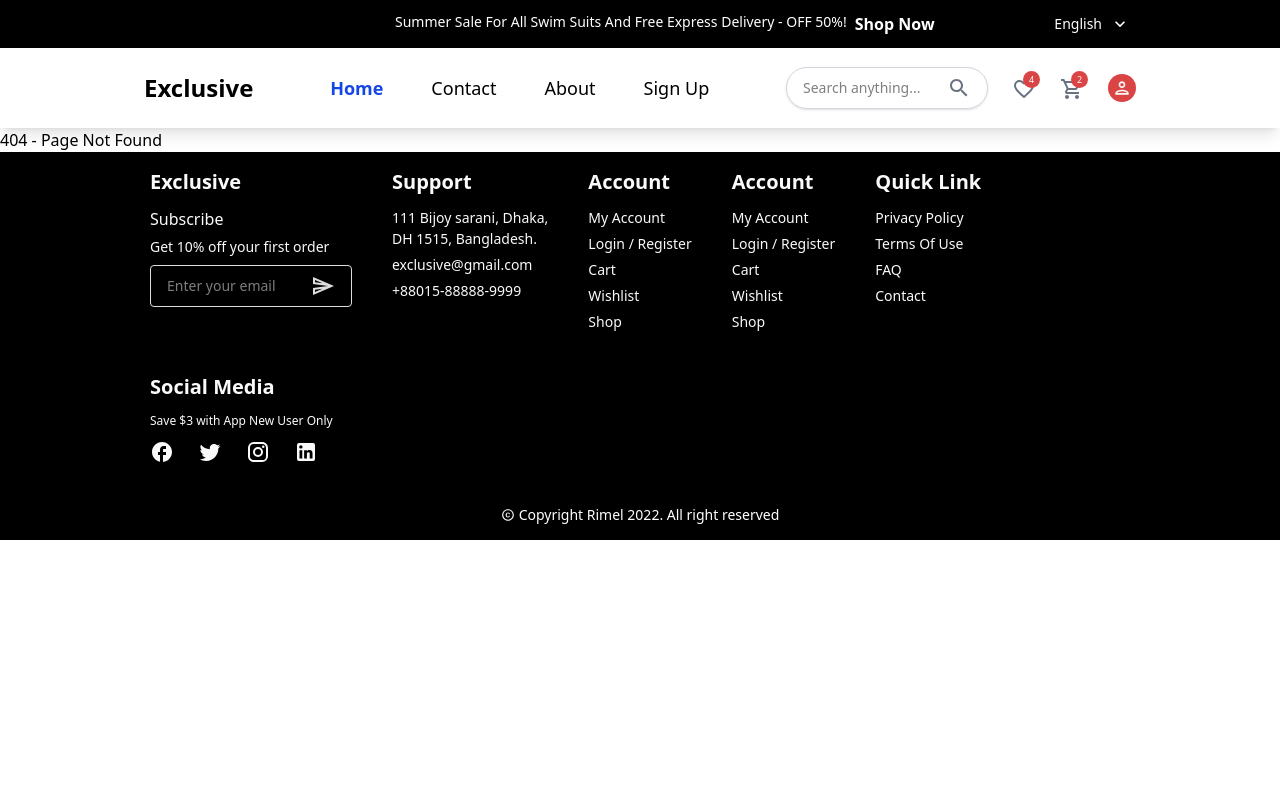
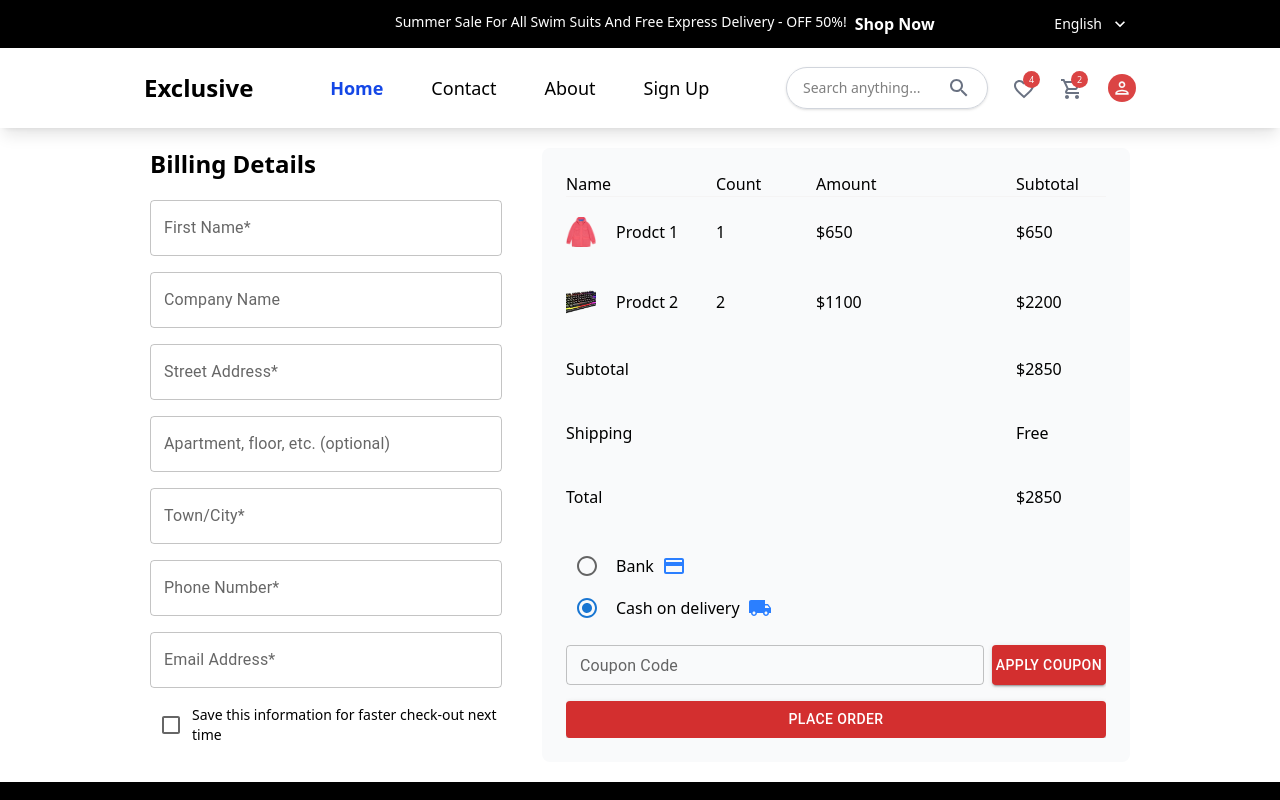
Before and after one commit to mbiopeter/electronic-shop-website, a React (Vite) app: page /billing in a window 1280 px wide. Shown: the top 800 px of the page. Built offline with nearby package versions, Linux system fonts and the light colour scheme.

Commit message:
billing page

```diff
--- a/src/App.jsx
+++ b/src/App.jsx
@@ -13,6 +13,7 @@ import Authentication from "./views/pages/authentication/Authentication";
 import Cart from "./views/pages/cart/Cart";
 import Abaut from "./views/pages/abaut/Abaut";
 import WishList from "./views/pages/wishList/WishList";
+import Billing from "./views/pages/billing/Billing";
 
 
 const NotFound = () => <h2>404 - Page Not Found</h2>;
@@ -31,6 +32,7 @@ function App() {
             <Route path="/cart" element={<Cart />} />
             <Route path="/abaut" element={<Abaut />} />
             <Route path="/wishlist" element={<WishList />} />
+            <Route path="/billing" element={<Billing />} />
             <Route path="*" element={<NotFound />} />
           </Routes>
           {/* footer */}
--- /dev/null
+++ b/src/views/pages/billing/Billing.jsx
@@ -0,0 +1,119 @@
+import React from 'react';
+import { TextField, Radio, Button, Checkbox } from '@mui/material';
+import { CreditCard, LocalShipping, } from '@mui/icons-material';
+
+import product1 from '../../../assets/images/product1.png';
+import product2 from '../../../assets/images/product2.png';
+
+const billedItems = [
+    {
+        img:product1,
+        name:'Prodct 1',
+        count:1,
+        amount:650,
+        shipping:0
+    },
+    {
+        img:product2,
+        name:'Prodct 2',
+        count:2,
+        amount:1100,
+        shipping:0
+    }
+];
+
+
+const Billing = () => {
+    let total = 0;
+    let shipping = 0;
+    billedItems.map((item) => {
+        total += item.count * item.amount;
+        shipping += item.shipping;
+    })
+
+    return (
+        <div className='w-full flex flex-col lg:flex-row py-5 px-[50px] justify-between lg:px-[150px] gap-10'>
+
+
+            <div className='w-full lg:w-[40%]'>
+                <h2 className='text-2xl font-semibold mb-5'>Billing Details</h2>
+                <form className='flex flex-col gap-4'>
+                    <TextField label='First Name*' variant='outlined' fullWidth />
+                    <TextField label='Company Name' variant='outlined' fullWidth />
+                    <TextField label='Street Address*' variant='outlined' fullWidth />
+                    <TextField label='Apartment, floor, etc. (optional)' variant='outlined' fullWidth />
+                    <TextField label='Town/City*' variant='outlined' fullWidth />
+                    <TextField label='Phone Number*' variant='outlined' fullWidth />
+                    <TextField label='Email Address*' variant='outlined' fullWidth />
+                    <div className='flex items-center'>
+                        <Checkbox color='primary' />
+                        <p className='text-sm'>Save this information for faster check-out next time</p>
+                    </div>
+                </form>
+            </div>
+
+            <div className='w-full lg:w-[60%] border-[#ddd] rounded-lg p-6 bg-gray-50'>
+                <div className='space-y-4 overflow-auto'>
+                    <table className="text-nowrap">
+                        <thead className="border-b-[1px] border-b-[#f5f4f4]">
+                            <tr>
+                                <td >Name</td>
+                                <td>Count</td>
+                                <td>Amount</td>
+                                <td>Subtotal</td>
+                            </tr>
+                        </thead>
+                        <tbody>
+                            {billedItems.map((item, index) => (
+                                <tr key={index}>
+                                    <td className="flex justify-start flex-row gap-5 items-center py-5 min-w-[150px]">
+                                        <img src={item.img} className="object-cover h-[30px] w-[30px] overflow-hidden" />
+                                        <span>{item.name}</span>
+                                    </td>
+                                    <td className=' min-w-[100px]'>{item.count}</td>
+                                    <td className=' min-w-[200px]'>${item.amount}</td>
+                                    <td className=' min-w-[200px]'>${item.count * item.amount}</td>
+                                </tr>
+                            ))}
+                            <tr>
+                                <td colSpan={3} className='py-5'>Subtotal</td>
+                                <td colSpan={1}>${total}</td>
+                            </tr>
+                            <tr>
+                                <td colSpan={3 } className='py-5'>Shipping</td>
+                                <td colSpan={1}>{shipping > 0 ? '$'+shipping: 'Free'}</td>
+                            </tr>
+                            <tr>
+                                <td colSpan={3} className='py-5'>Total</td>
+                                <td colSpan={1}>${shipping + total}</td>
+                            </tr>
+                        </tbody>
+                    </table>
+                    {/* Payment Methods */}
+                    <div>
+                        <div className='flex items-center gap-2'>
+                            <Radio name='payment' color='primary' />
+                            <p>Bank</p>
+                            <CreditCard className='text-blue-500' />
+                        </div>
+                        <div className='flex items-center gap-2'>
+                            <Radio name='payment' color='primary' checked />
+                            <p>Cash on delivery</p>
+                            <LocalShipping className='text-blue-500' />
+                        </div>
+                    </div>
+
+                    <div className='flex flex-wrap lg:flex-nowrap gap-2'>
+                        <TextField label='Coupon Code' variant='outlined' size='small' className='w-full lg:min-w-[65%] '/>
+                        <Button variant='contained' color='error' className='w-full lg:w-auto text-nowrap'>Apply Coupon</Button>
+                    </div>
+                    <Button variant='contained' color='error' fullWidth className='mt-4'>
+                        Place Order
+                    </Button>
+                </div>
+            </div>
+        </div>
+    );
+};
+
+export default Billing;
```
